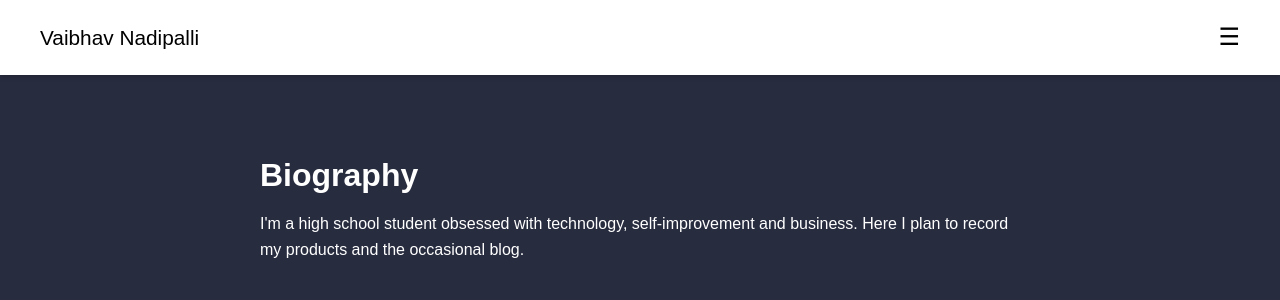
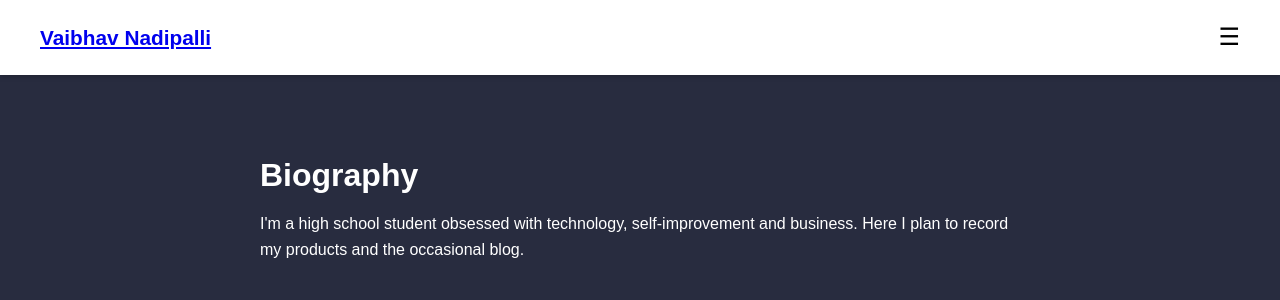
Before and after one commit to Vaibhav-Nadipalli/vaibhav-nadipalli.github.io, a Jekyll site: the page built from index.markdown, in a window 1280 px wide. Shown: the top 300 px of the page. Built offline with Jekyll 4.4.1, drawn with Linux system fonts in a browser that asks for light colours.

Commit message:
Update default.html

```diff
--- a/_layouts/default.html
+++ b/_layouts/default.html
@@ -9,7 +9,7 @@
 <body id="top">
     <header>
         <div class="nav-container">
-            <span class="nav-title">Vaibhav Nadipalli</span> <!-- Header title -->
+            <h3 class="nav-title"><a href="#top">Vaibhav Nadipalli</a></h3> <!-- Scroll to top link -->
             <input type="checkbox" id="nav-toggle" class="nav-toggle"> <!-- Checkbox for navigation toggle -->
             <nav>
                 <ul class="nav-links">
```
